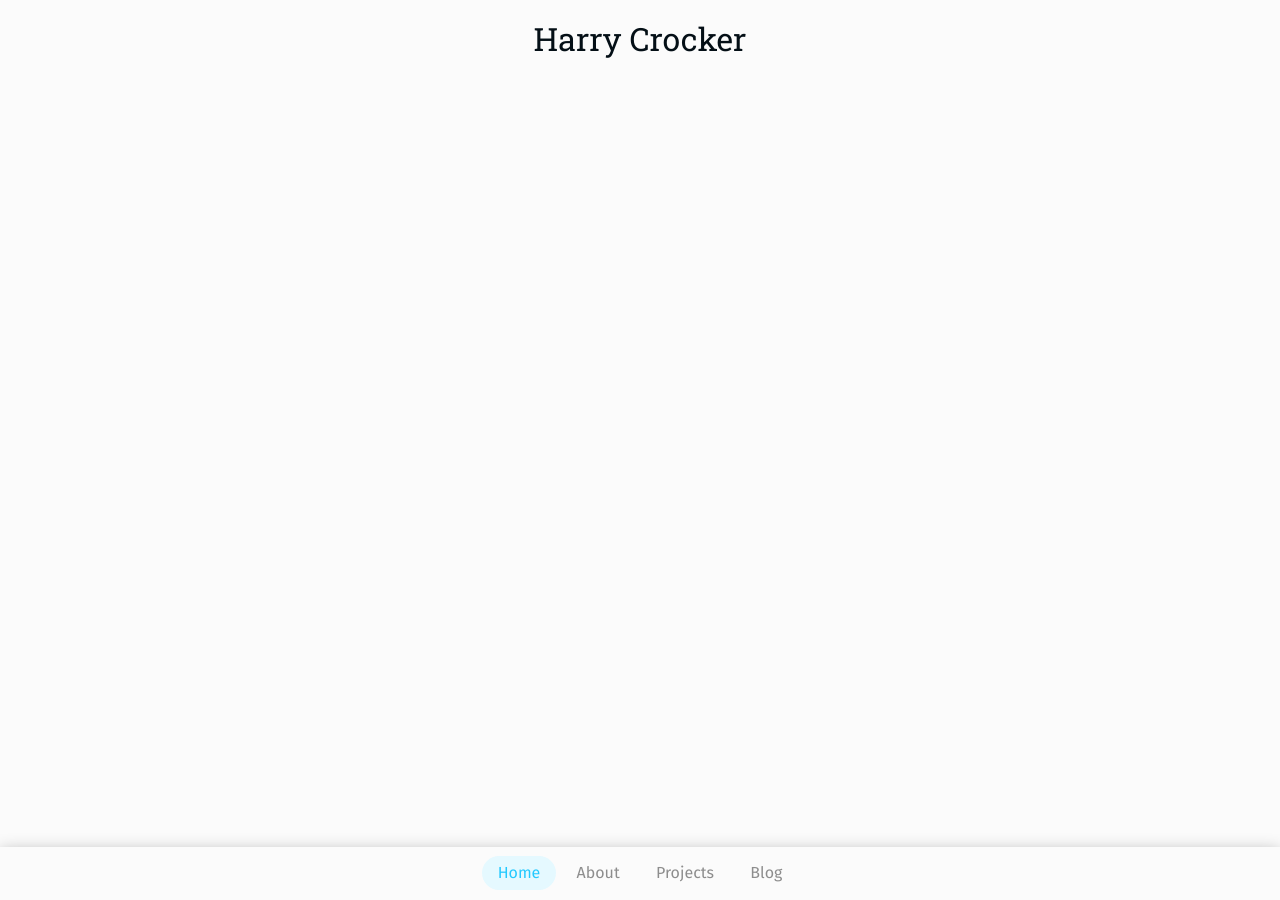
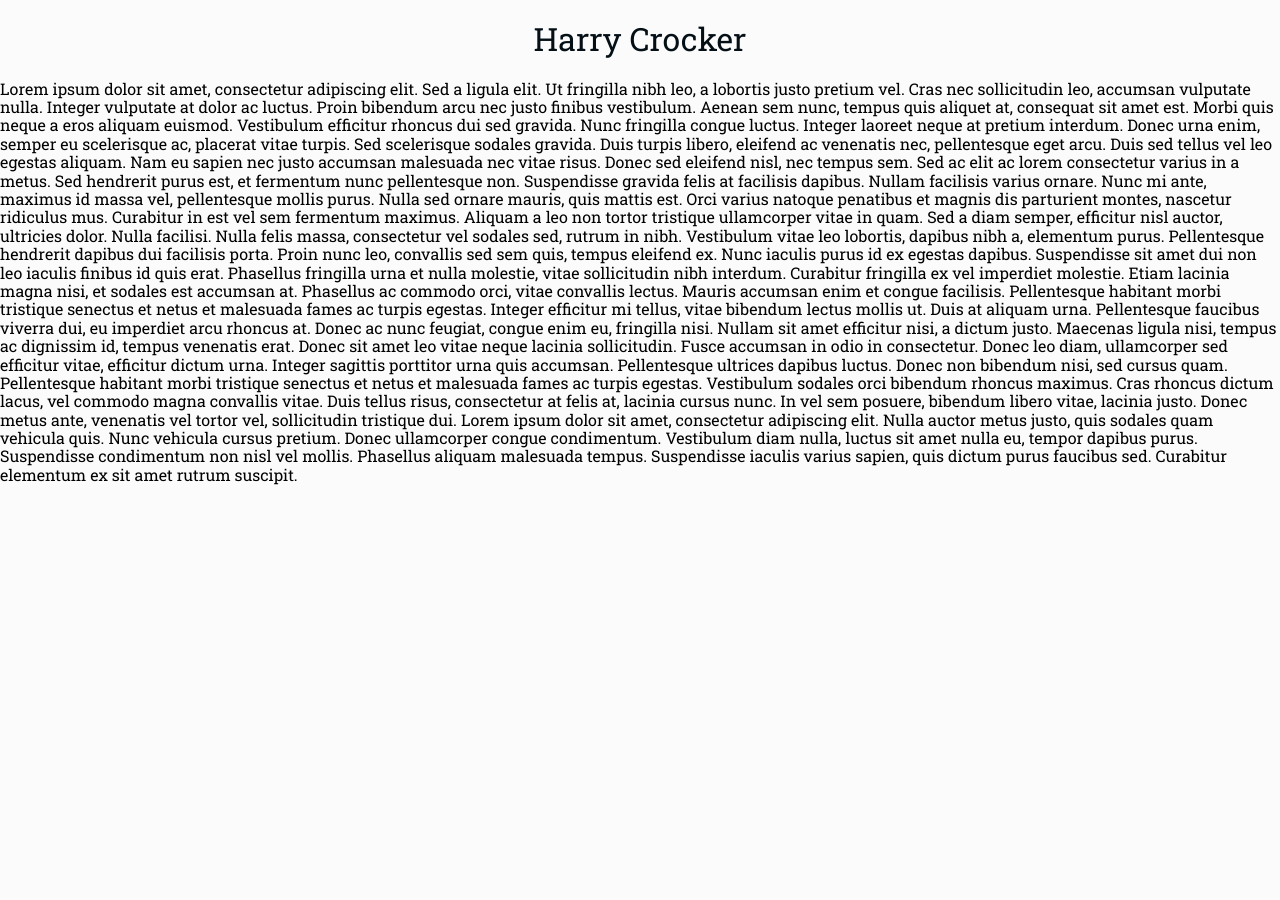
Before and after one commit to h-crocker/h-crocker.github.io, a Jekyll site: the page built from index.html, in a window 1280 px wide. Built offline with Jekyll 4.4.1, drawn with Linux system fonts in a browser that asks for light colours.

Commit message:
additional media query targets

```diff
--- /dev/null
+++ b/_includes/tablet_nav_top.html
@@ -0,0 +1,3 @@
+<nav class="tablet-top-nav">
+    {%- include nav_list.html -%}
+</nav>
--- a/_layouts/default.html
+++ b/_layouts/default.html
@@ -8,8 +8,8 @@
         <!-- HEADER / NAVIGATION -->
 
         {%- include header.html -%}
-
         {%- include nav_bottom.html -%}
+        {%- include tablet_nav_top.html -%}
 
         <!-- PAGE CONTENT -->
 
--- a/_layouts/home.html
+++ b/_layouts/home.html
@@ -1,3 +1,14 @@
 ---
 layout: default
 ---
+
+
+Lorem ipsum dolor sit amet, consectetur adipiscing elit. Sed a ligula elit. Ut fringilla nibh leo, a lobortis justo pretium vel. Cras nec sollicitudin leo, accumsan vulputate nulla. Integer vulputate at dolor ac luctus. Proin bibendum arcu nec justo finibus vestibulum. Aenean sem nunc, tempus quis aliquet at, consequat sit amet est. Morbi quis neque a eros aliquam euismod. Vestibulum efficitur rhoncus dui sed gravida. Nunc fringilla congue luctus. Integer laoreet neque at pretium interdum. Donec urna enim, semper eu scelerisque ac, placerat vitae turpis. Sed scelerisque sodales gravida. Duis turpis libero, eleifend ac venenatis nec, pellentesque eget arcu. Duis sed tellus vel leo egestas aliquam.
+
+Nam eu sapien nec justo accumsan malesuada nec vitae risus. Donec sed eleifend nisl, nec tempus sem. Sed ac elit ac lorem consectetur varius in a metus. Sed hendrerit purus est, et fermentum nunc pellentesque non. Suspendisse gravida felis at facilisis dapibus. Nullam facilisis varius ornare. Nunc mi ante, maximus id massa vel, pellentesque mollis purus. Nulla sed ornare mauris, quis mattis est. Orci varius natoque penatibus et magnis dis parturient montes, nascetur ridiculus mus. Curabitur in est vel sem fermentum maximus. Aliquam a leo non tortor tristique ullamcorper vitae in quam. Sed a diam semper, efficitur nisl auctor, ultricies dolor. Nulla facilisi. Nulla felis massa, consectetur vel sodales sed, rutrum in nibh.
+
+Vestibulum vitae leo lobortis, dapibus nibh a, elementum purus. Pellentesque hendrerit dapibus dui facilisis porta. Proin nunc leo, convallis sed sem quis, tempus eleifend ex. Nunc iaculis purus id ex egestas dapibus. Suspendisse sit amet dui non leo iaculis finibus id quis erat. Phasellus fringilla urna et nulla molestie, vitae sollicitudin nibh interdum. Curabitur fringilla ex vel imperdiet molestie.
+
+Etiam lacinia magna nisi, et sodales est accumsan at. Phasellus ac commodo orci, vitae convallis lectus. Mauris accumsan enim et congue facilisis. Pellentesque habitant morbi tristique senectus et netus et malesuada fames ac turpis egestas. Integer efficitur mi tellus, vitae bibendum lectus mollis ut. Duis at aliquam urna. Pellentesque faucibus viverra dui, eu imperdiet arcu rhoncus at. Donec ac nunc feugiat, congue enim eu, fringilla nisi. Nullam sit amet efficitur nisi, a dictum justo. Maecenas ligula nisi, tempus ac dignissim id, tempus venenatis erat. Donec sit amet leo vitae neque lacinia sollicitudin. Fusce accumsan in odio in consectetur. Donec leo diam, ullamcorper sed efficitur vitae, efficitur dictum urna. Integer sagittis porttitor urna quis accumsan. Pellentesque ultrices dapibus luctus.
+
+Donec non bibendum nisi, sed cursus quam. Pellentesque habitant morbi tristique senectus et netus et malesuada fames ac turpis egestas. Vestibulum sodales orci bibendum rhoncus maximus. Cras rhoncus dictum lacus, vel commodo magna convallis vitae. Duis tellus risus, consectetur at felis at, lacinia cursus nunc. In vel sem posuere, bibendum libero vitae, lacinia justo. Donec metus ante, venenatis vel tortor vel, sollicitudin tristique dui. Lorem ipsum dolor sit amet, consectetur adipiscing elit. Nulla auctor metus justo, quis sodales quam vehicula quis. Nunc vehicula cursus pretium. Donec ullamcorper congue condimentum. Vestibulum diam nulla, luctus sit amet nulla eu, tempor dapibus purus. Suspendisse condimentum non nisl vel mollis. Phasellus aliquam malesuada tempus. Suspendisse iaculis varius sapien, quis dictum purus faucibus sed. Curabitur elementum ex sit amet rutrum suscipit.
--- a/_sass/default.scss
+++ b/_sass/default.scss
@@ -14,3 +14,13 @@ header h1 {
     font-size: 1.75em;
   }
 }
+
+body {
+  font-family: $serif;
+}
+
+@include all-phones {
+  body {
+    padding-bottom: $bottom-nav-height + 1em;
+  }
+}
--- a/_sass/display-sizes.scss
+++ b/_sass/display-sizes.scss
@@ -1,9 +1,36 @@
 // Widths
 $small-phone-width: 340px;
+$phone-width: 470px;
+$tablet-width: 900px;
 
 // Rules
 @mixin small-phone {
-  @media (max-width: #{$small-phone-width}) {
+  @media (max-width: #{$small-phone-width - 1px}) {
     @content;
   }
 }
+
+@mixin phone {
+  @media (min-width: #{$small-phone-width}) and (max-width: #{$phone-width - 1px}) {
+    @content;
+  }
+}
+
+@mixin all-phones {
+  @media (max-width: #{$phone-width - 1px}) {
+    @content;
+  }
+}
+
+
+@mixin tablet {
+  @media (min-width: #{$phone-width}) and (max-width: #{$tablet-width - 1px}) {
+    @content;
+  }
+}
+
+@mixin desktop {
+  @media (min-width: #{$tablet-width}) {
+    @content;
+  }
+}
--- a/_sass/navigation.scss
+++ b/_sass/navigation.scss
@@ -2,57 +2,58 @@
 
 nav {
   font-family: $sans-serif;
+  background-color: $background;
+  display: flex;
+  align-items: center;
+  justify-content: center;
 }
 
 nav ul {
   list-style: none;
+  padding-left: 0;
 }
 
 nav ul li a {
   text-decoration: none;
+  color: $nav-foreground;
+  transition: $hover-anim;
+}
+
+nav ul li {
+  text-align: center;
+  display: inline-block;
+  padding: 8px 16px 8px 16px;
+  border-radius: 50px;
+}
+
+nav ul li:hover a {
+  color: $primary;
+}
+
+nav ul li.active {
+  background: $nav-selected-bg;
+  animation: $nav-selected-fadein;
+}
+
+nav ul li.active a {
+  color: $primary;
+}
+
+// Tablet Navigation
+.tablet-top-nav {
+  position: absolute;
+  height: $tablet-top-nav-height;
+  width: $full;
 }
 
 // Mobile Navigation
 
 .mobile-bottom-nav {
   position: fixed;
-  height: $nav-height;
+  bottom: 0;
+  height: $bottom-nav-height;
   width: $full;
-  bottom: 0;
-  background-color: $background;
   box-shadow: $bottom-nav-shadow;
-  display: flex;
-  align-items: center;
-  justify-content: center;
-}
-
-.mobile-bottom-nav ul {
-  padding-left: 0;
-}
-
-.mobile-bottom-nav ul li {
-  text-align: center;
-  display: inline-block;
-  padding: 8px 16px 8px 16px;
-  border-radius: 50px;
-}
-
-.mobile-bottom-nav ul li:hover a {
-  color: $primary;
-}
-
-.mobile-bottom-nav ul li.active {
-  background: $nav-selected-bg;
-  animation: $nav-selected-fadein;
-}
-
-.mobile-bottom-nav ul li.active a {
-  color: $primary;
-}
-
-.mobile-bottom-nav ul li a {
-  color: $nav-foreground;
-  transition: $hover-anim;
 }
 
 // Media Queries
@@ -65,3 +66,24 @@ nav ul li a {
     font-size: 0.75em;
   }
 }
+
+@include all-phones {
+  .tablet-top-nav {
+    display: none;
+  }
+}
+
+@include tablet {
+  .mobile-bottom-nav {
+    display: none;
+  }
+}
+
+@include desktop {
+  .tablet-top-nav {
+    display: none;
+  }
+  .mobile-bottom-nav {
+    display: none;
+  }
+}
--- a/_sass/variables.scss
+++ b/_sass/variables.scss
@@ -15,7 +15,8 @@ $normal: 400;
 $bold: 700;
 
 // Sizes
-$nav-height: 3.34em;
+$bottom-nav-height: 3.34em;
+$tablet-top-nav-height: 2em;
 $full: 100%;
 
 // Shadows
```
